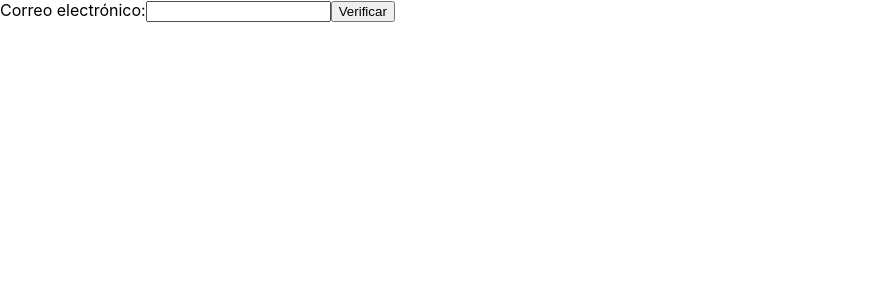
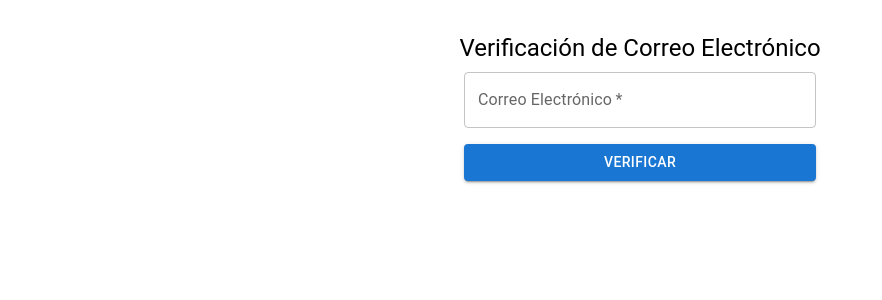
Before and after one commit to YareliHH/Frontend_Gis, a React (Create React App) app: page /verificar-correo in a window 1280 px wide. Shown: the top 300 px of the page, without its empty margins (0-882 px from the left). Built offline with nearby package versions, Linux system fonts and the light colour scheme.

Commit message:
cambios en el front

```diff
--- a/src/Componentes/Inicio/verificarCorreo.jsx
+++ b/src/Componentes/Inicio/verificarCorreo.jsx
@@ -1,4 +1,5 @@
 import React, { useState } from 'react';
+import { TextField, Button, Box, Typography } from '@mui/material';
 
 const EmailVerification = () => {
   const [email, setEmail] = useState('');
@@ -29,21 +30,39 @@ const EmailVerification = () => {
   };
 
   return (
-    <div>
+    <Box
+      display="flex"
+      flexDirection="column"
+      alignItems="center"
+      justifyContent="center"
+      sx={{ mt: 4 }}
+    >
+      <Typography variant="h5" component="h1" gutterBottom>
+        Verificación de Correo Electrónico
+      </Typography>
       <form onSubmit={handleSubmit}>
-        <label>
-          Correo electrónico:
-          <input
-            type="email"
-            value={email}
-            onChange={validateEmail}
-            required
-          />
-        </label>
-        {emailError && <p style={{color: 'red'}}>{emailError}</p>}
-        <button type="submit">Verificar</button>
+        <TextField
+          label="Correo Electrónico"
+          variant="outlined"
+          type="email"
+          value={email}
+          onChange={validateEmail}
+          required
+          fullWidth
+          error={!!emailError}
+          helperText={emailError}
+          sx={{ mb: 2 }}
+        />
+        <Button
+          variant="contained"
+          type="submit"
+          color="primary"
+          fullWidth
+        >
+          Verificar
+        </Button>
       </form>
-    </div>
+    </Box>
   );
 };
 
```
